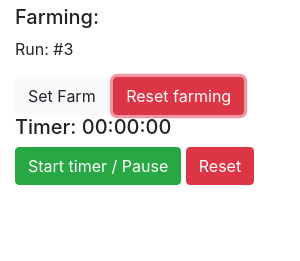
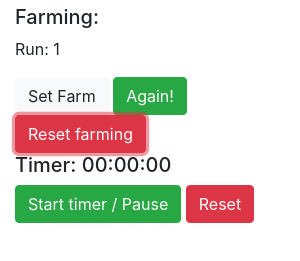
Before and after one commit to p3t3r276/farm-counter-electron, an Electron app: page mainWindow.html in a window 300 px wide. Both pictures are taken after a click on the button "Reset farming". Shown: the part 51-312 px from the top of the page. Drawn offline with Linux system fonts and the light colour scheme; no server answers.

Commit message:
hoàn thành run btn và reset btn

```diff
--- a/js/farmCounter.js
+++ b/js/farmCounter.js
@@ -1,13 +1,26 @@
 const electron = require("electron");
 
 const { ipcRenderer } = electron;
+let runNum = 0;
 
 $(function () {
   $("#setFarm").on("click", function () {
     ipcRenderer.send("setFarm:open");
   });
+
+  $("#btnRun").on("click", function () {
+    runNum++;
+    $("#runNum").text(runNum);
+  });
+
+  $("#tbnResetFarm").on("click", function () {
+    runNum = 1;
+    $("#runNum").text(runNum);
+  });
 });
 
 ipcRenderer.on("item:set", function (e, item) {
   $("#itemName").text(item);
+  runNum = 1;
+  $("#runNum").text(runNum);
 });
--- a/mainWindow.html
+++ b/mainWindow.html
@@ -9,12 +9,16 @@
   <body>
     <div class="container">
       <h1>Farm counter</h1>
+      <!-- Farm count -->
       <div>
         <h5>Farming: <span id="itemName"></span></h5>
-        <p>Run: #3</p>
+        <p>Run: <span id="runNum"></span></p>
         <button class="btn btn-light" id="setFarm">Set Farm</button>
-        <button class="btn btn-danger" id="resetFarm">Reset farming</button>
+        <button class="btn btn-success" id="btnRun">Again!</button>
+        <button class="btn btn-danger" id="tbnResetFarm">Reset farming</button>
       </div>
+
+      <!-- Timer -->
       <div>
         <h5>Timer: <span id="timer"></span></h5>
         <button class="btn btn-success" id="btnStartTimer">
```
